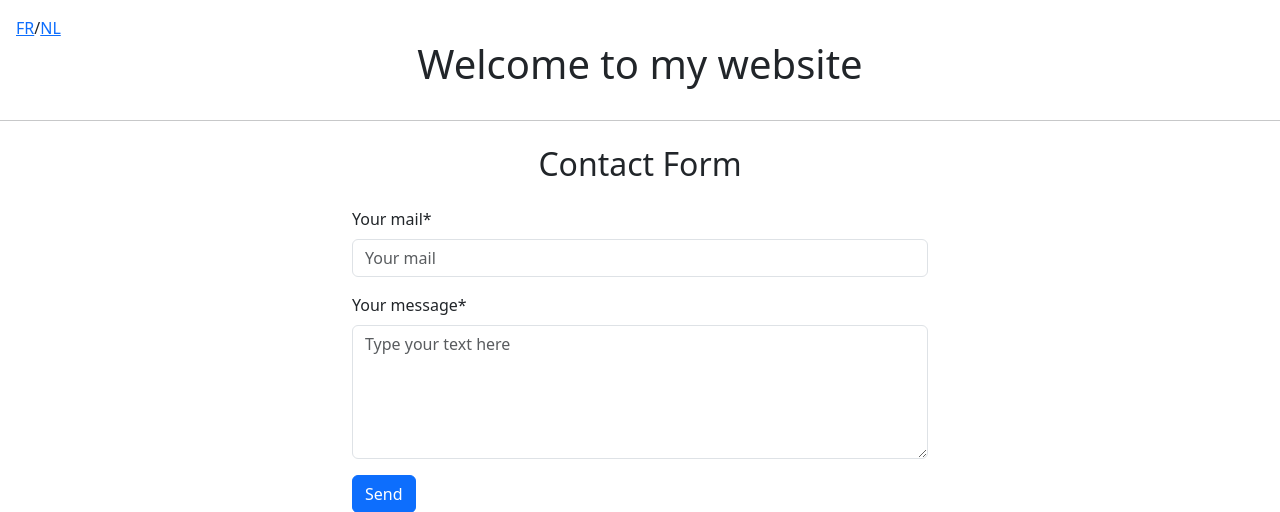
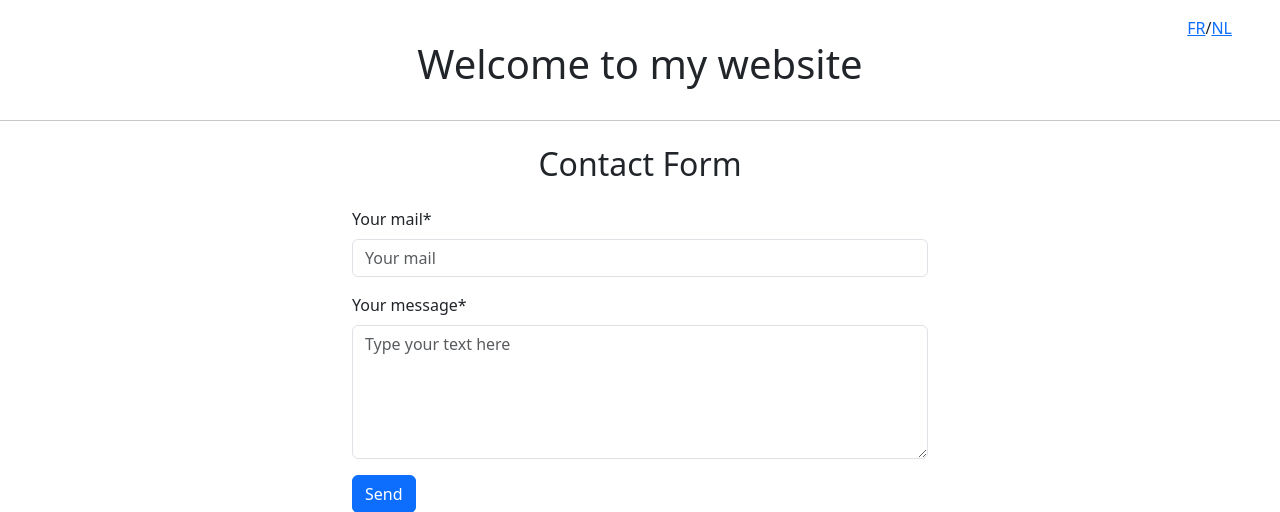
Before and after one commit to Hercule-26/yk-belgium, a Django app: page /fr/ in a window 1280 px wide. Shown: the top 512 px of the page. Run offline with Django 5.2, Linux system fonts and the light colour scheme; some libraries are stand-ins or nearby versions.

Commit message:
Changer the position of language change

```diff
--- a/yk_belgium/templates/_base.html
+++ b/yk_belgium/templates/_base.html
@@ -10,7 +10,7 @@
     {% endblock head %}
 </head>
 <body>
-    <div class="d-flex justify-content-start ps-3 pt-3">
+    <div class="d-flex justify-content-end pe-5 pt-3">
         <a href="/fr/">FR</a>
         <span> / </span>
         <a href="/nl/">NL</a>
```
